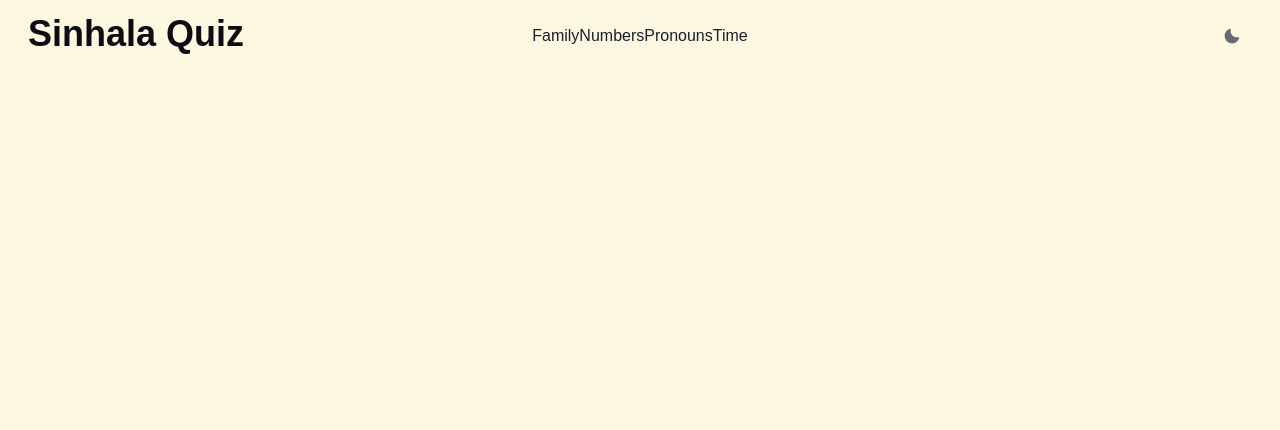
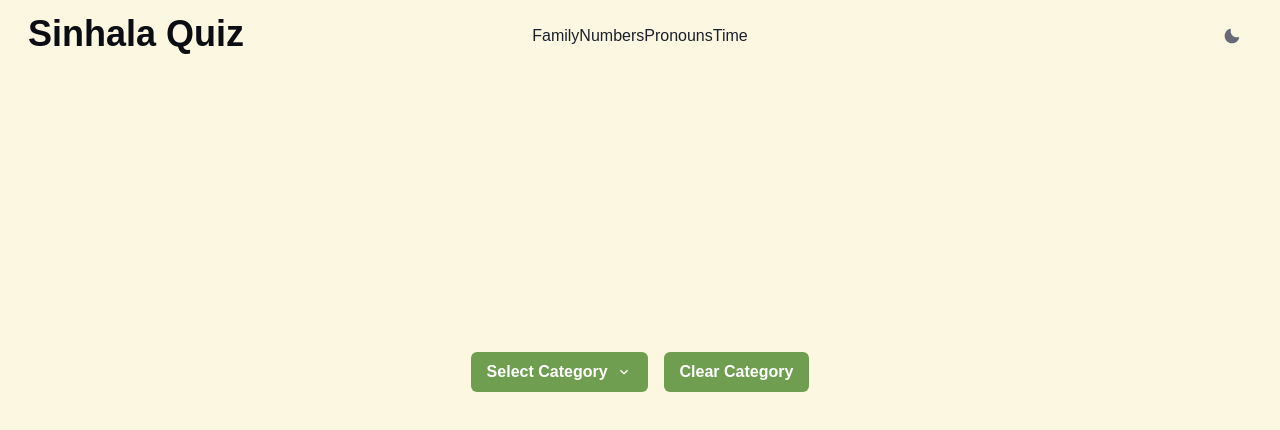
Before and after one commit to druwan/sinhalaquizapp, a Next.js app: page / in a window 1280 px wide. Shown: the top 430 px of the page. Built offline with nearby package versions, Linux system fonts and the light colour scheme; a web font is replaced by a local one.

Commit message:
FEAT: Removed unnecessary props, and centered Category and QuizCard

```diff
--- a/pages/index.tsx
+++ b/pages/index.tsx
@@ -1,9 +1,9 @@
-import { Box, Container, Flex } from '@chakra-ui/react';
+import { Box, Flex } from '@chakra-ui/react';
 import Head from 'next/head';
-import Link from 'next/link';
-import PrevNextCardBtn from '../components/Buttons/PrevNextCardBtn';
+
+import CategoryMenu from '../components/CategoryMenu/CategoryMenu';
 import Navbar from '../components/Navbar/Navbar';
-import QuizCard from '../components/QuizCard/QuizCard';
+
 import { loadNumbers } from '../lib/loadQuestions';
 
 export async function getStaticProps() {
@@ -11,8 +11,7 @@ export async function getStaticProps() {
   return { props: { numbers } };
 }
 
-const HomePage = ({ numbers }) => {
-  console.log(numbers);
+const HomePage = () => {
   return (
     <Box>
       <Head>
@@ -30,7 +29,9 @@ const HomePage = ({ numbers }) => {
         alignItems={'center'}
         minH={'75vh'}
         justifyContent={'center'}
-      ></Flex>
+      >
+        <CategoryMenu />
+      </Flex>
     </Box>
   );
 };
```
